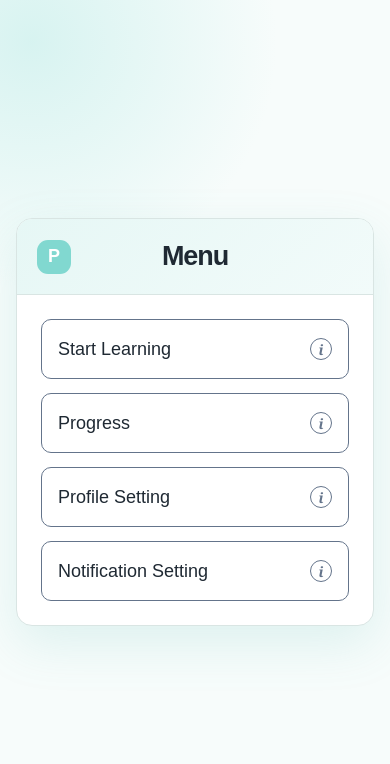
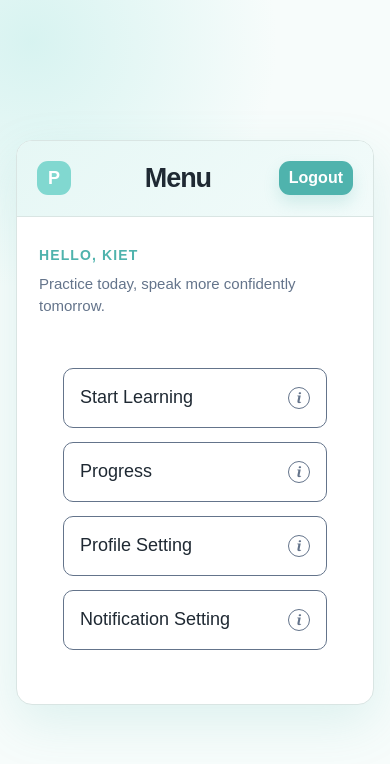
Before and after one commit to Kietkiet1109/Language-Learning-App, a Next.js app in the folder frontend/: page / in a window 390 px wide. Shown: the top 764 px of the page. Built offline with nearby package versions, Linux system fonts and the light colour scheme; no server answers.

Commit message:
Update authentication checks and logout flow for main page

```diff
--- a/frontend/src/app/globals.css
+++ b/frontend/src/app/globals.css
@@ -54,7 +54,7 @@ a {
 
 .menu-header {
     display: grid;
-    grid-template-columns: 40px 1fr 40px;
+    grid-template-columns: 40px 1fr auto;
     align-items: center;
     min-height: 88px;
     padding: 0 28px;
@@ -81,6 +81,74 @@ a {
     font-weight: 700;
     text-align: center;
     letter-spacing: -0.04em;
+}
+
+.logout-button {
+    justify-self: end;
+    min-height: 34px;
+    width: fit-content;
+    padding: 0 10px;
+
+    border: 0;
+    border-radius: 11px;
+    background: var(--primary-dark);
+    color: var(--white);
+    cursor: pointer;
+
+    font: inherit;
+    font-size: 16px;
+    font-weight: 700;
+
+    transition: background-color 160ms ease, color 160ms ease;
+    box-shadow: 0 8px 16px rgba(79, 179, 173, 0.2);
+}
+
+.logout-button:hover,
+.logout-button:focus-visible {
+    background: #3d9f99;
+    box-shadow: 0 10px 20px rgba(79, 179, 173, 0.28);
+    transform: translateY(-1px);
+}
+
+.logout-button:disabled {
+    cursor: wait;
+    opacity: 0.7;
+}
+
+.menu-content {
+    padding: 34px 38px 36px;
+}
+
+.welcome-copy {
+    margin-bottom: 26px;
+}
+
+.eyebrow {
+    margin: 0 0 7px;
+    color: var(--primary-dark);
+    font-size: 14px;
+    font-weight: 700;
+    letter-spacing: 0.08em;
+    text-transform: uppercase;
+}
+
+.menu-description {
+    margin: 0;
+    color: var(--secondary-text);
+    font-size: 15px;
+    line-height: 1.5;
+}
+
+.menu-loading-card {
+    min-height: 180px;
+}
+
+.menu-loading {
+    display: grid;
+    min-height: 180px;
+    place-items: center;
+    color: var(--secondary-text);
+    font-size: 16px;
 }
 
 .menu-list {
@@ -787,13 +855,13 @@ a {
         font-size: 27px;
     }
 
+    .menu-content {
+        padding: 28px 22px 30px;
+    }
+
     .menu-list {
         gap: 14px;
         padding: 24px;
-    }
-
-    .menu-description {
-        margin: 24px 24px 0;
     }
 
     .menu-option {
--- a/frontend/src/app/page.tsx
+++ b/frontend/src/app/page.tsx
@@ -1,4 +1,9 @@
+"use client";
+
 import Link from "next/link";
+import { useEffect, useState } from "react";
+import { useRouter } from "next/navigation";
+import { CurrentUser, getCurrentUser, logoutUser } from "../lib/authApi";
 
 interface MenuOptionProps {
     href: string;
@@ -53,6 +58,42 @@ function MenuOption({
 }
 
 export default function Home() {
+    const router = useRouter();
+    const [currentUser, setCurrentUser] = useState<CurrentUser>({name: "Kiet",});
+    const [isLoggingOut, setIsLoggingOut] = useState(false);
+
+    useEffect(() => {
+        let isMounted = true;
+
+        const loadCurrentUser = async () => {
+            try {
+                const user = await getCurrentUser();
+
+                if (isMounted) {
+                    setCurrentUser(user);
+                }
+            } catch {
+                // router.replace("/login");
+            }
+        };
+
+        loadCurrentUser();
+
+        return () => {
+            isMounted = false;
+        };
+    }, [router]);
+
+    const handleLogout = async () => {
+        setIsLoggingOut(true);
+
+        try {
+            await logoutUser();
+        } finally {
+            router.replace("/login");
+        }
+    };
+
     return (
         <main className="menu-page">
             <section className="menu-card" aria-labelledby="menu-title">
@@ -61,8 +102,23 @@ export default function Home() {
                         P
                     </span>
                     <h1 id="menu-title">Menu</h1>
-                    <span className="header-spacer" aria-hidden="true" />
+                    <button
+                        className="logout-button"
+                        type="button"
+                        onClick={handleLogout}
+                        disabled={isLoggingOut}
+                    >
+                        {isLoggingOut ? "Logging out..." : "Logout"}
+                    </button>
                 </header>
+
+                <div className="menu-content">
+                    <div className="welcome-copy">
+                        <p className="eyebrow">Hello, {currentUser.name}</p>
+                        <p className="menu-description">
+                            Practice today, speak more confidently tomorrow.
+                        </p>
+                    </div>
 
                     <nav aria-label="Main menu">
                         <ul className="menu-list">
@@ -71,6 +127,7 @@ export default function Home() {
                             ))}
                         </ul>
                     </nav>
+                </div>
             </section>
         </main>
     );
--- /dev/null
+++ b/frontend/src/lib/authApi.ts
@@ -0,0 +1,36 @@
+export interface CurrentUser {
+    name: string;
+}
+
+const API_BASE_URL =
+    process.env.NEXT_PUBLIC_API_URL ?? "http://localhost:8000";
+
+function getApiUrl(path: string) {
+    return `${API_BASE_URL}${path}`;
+}
+
+export async function getCurrentUser(): Promise<CurrentUser> {
+    const response = await fetch(getApiUrl("/auth/me"), {
+        credentials: "include",
+        cache: "no-store",
+    });
+
+    if (!response.ok) {
+        throw new Error("Unable to authenticate the current user.");
+    }
+
+    const user = (await response.json()) as CurrentUser;
+
+    if (!user.name?.trim()) {
+        throw new Error("The authenticated user has no display name.");
+    }
+
+    return user;
+}
+
+export async function logoutUser() {
+    await fetch(getApiUrl("/logout"), {
+        method: "POST",
+        credentials: "include",
+    });
+}
```
Lines whose indentation alone changed are shown as unchanged.
